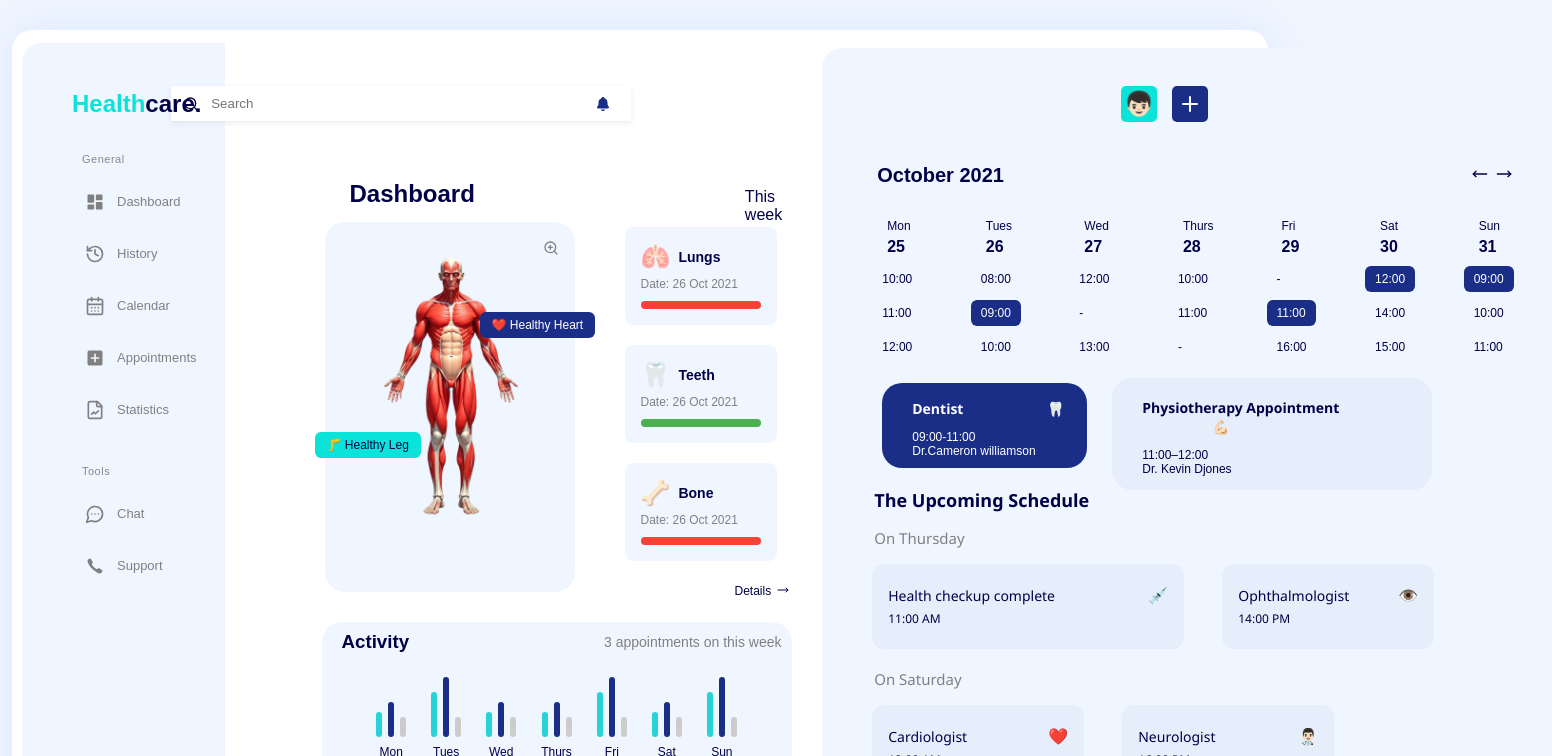
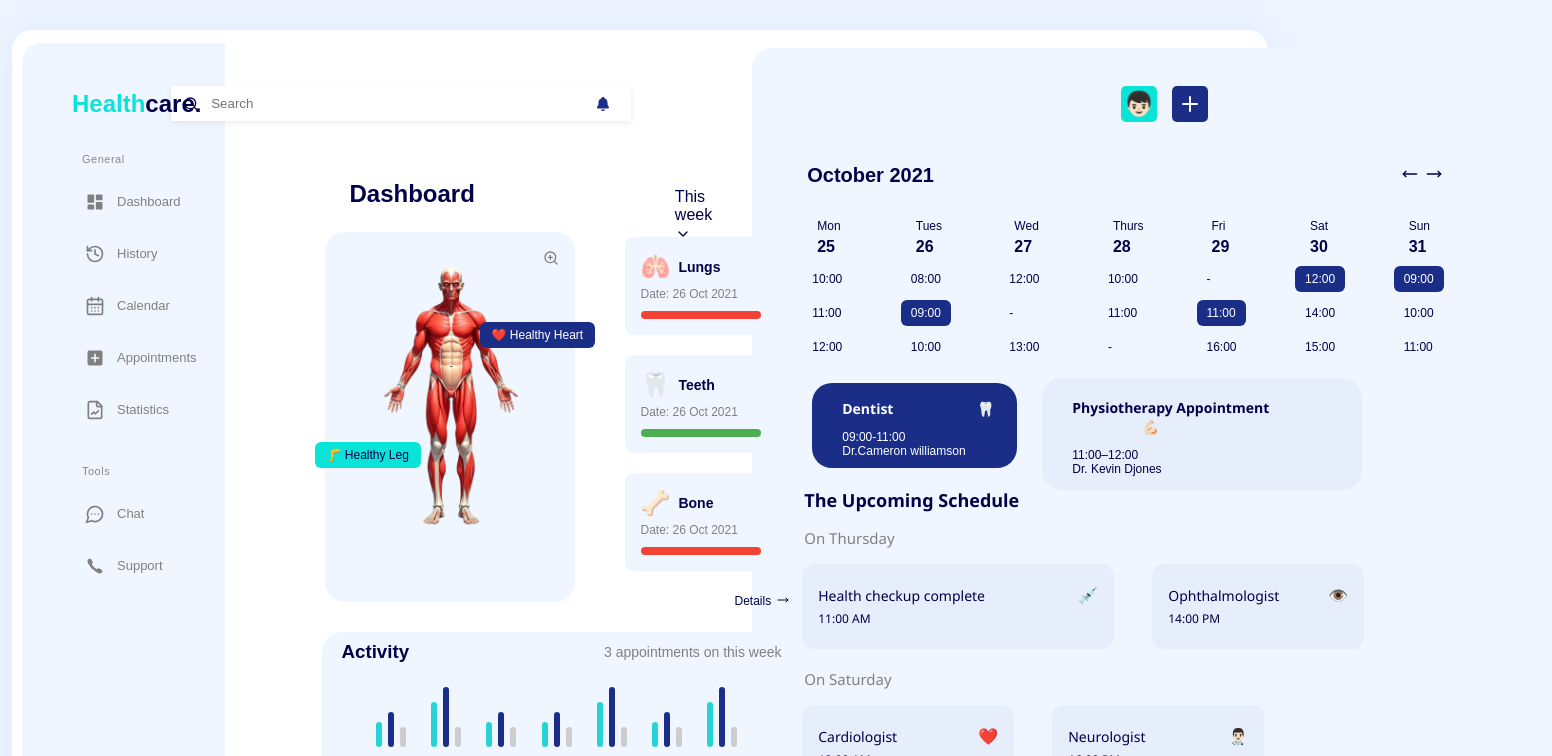
Before and after one commit to irfanzmohammed/Healthcare-Dashboard, a React (Vite) app: page / in a window 1280 px wide. Shown: the top 756 px of the page, 1552 px wide, since content can reach past the window. Built offline with nearby package versions, Linux system fonts and the light colour scheme.

Commit message:
Initial dashboard setup

```diff
--- a/src/App.css
+++ b/src/App.css
@@ -198,7 +198,7 @@ body {
 .week{
 
   color:rgb(1, 1, 72);
-  margin-left: 270px;
+  margin-left: 200px;
   margin-top: 10px;
 }
 
@@ -222,6 +222,7 @@ body {
   padding: 20px 30px;
   box-sizing: border-box;
   margin-left: -80px;
+  margin-right: -40px;
 
 }
 
@@ -247,7 +248,7 @@ left-section {
   gap: 20px;
   align-items: flex-start;
   position: relative;
-  top: -20px;
+  top: -10px;
   left: 120px;
   height:50px;
   width: 190px;
```
